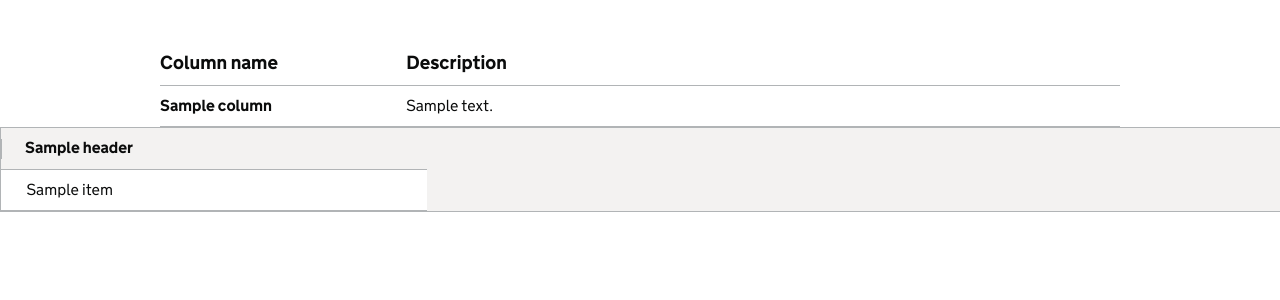
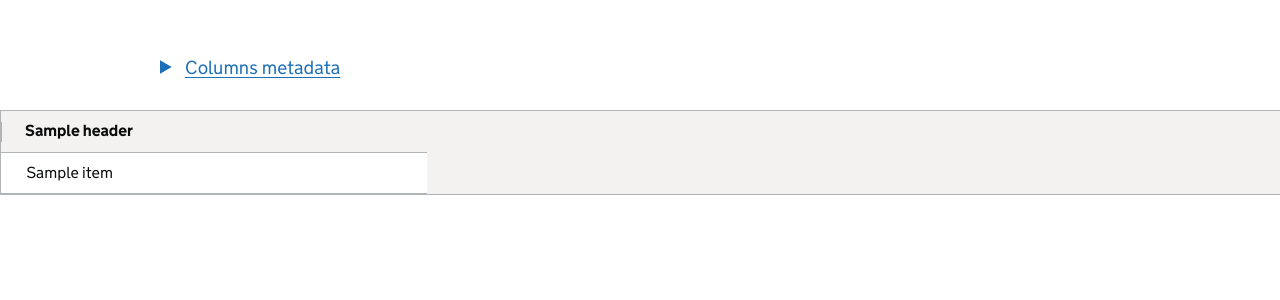
Before and after one commit to uktrade/trade-data-catalogue, a Django app: template trade_data_catalogue/templates/dataset_catalogue/preview.html in a window 1280 px wide. Shown: the part 116-416 px from the top of the page. Run offline with Django 5.2, Linux system fonts and the light colour scheme; the template is opened without the code that fills it: most values are stand-ins (such as "Sample title", 1, 10 or a date in 2020).

Commit message:
Add error handling for no metadata

```diff
--- a/trade_data_catalogue/dataset_catalogue/views.py
+++ b/trade_data_catalogue/dataset_catalogue/views.py
@@ -102,7 +102,10 @@ class DatasetDataPreviewView(DatasetVersionBreadcrumbView):
             upper_rows_threshold = (lower_rows_threshold + len(rows_page)) - 1
 
         context["dataset"] = dataset
-        context["columns_metadata"] = dataset.data_object.columns
+
+        if hasattr(dataset.data_object, "columns"):
+            context["columns_metadata"] = dataset.data_object.columns
+
         context["data_headers"] = dataset.data_object.csv_headers
         context["row_count"] = dataset.data_object.csv_row_count
         context["rows_page"] = rows_page
--- a/trade_data_catalogue/templates/dataset_catalogue/preview.html
+++ b/trade_data_catalogue/templates/dataset_catalogue/preview.html
@@ -7,6 +7,16 @@
 {% endblock %} {% block content %}
 <div class="govuk-width-container">
   <!-- <p>{{row_count}}</p> -->
+  <div
+    class="govuk-!-static-padding-top-3"
+    data-testid="previous-versions-container"
+  >
+    <details class="govuk-details">
+      <summary class="govuk-details__summary">
+        <span class="govuk-details__summary-text"> Columns metadata </span>
+      </summary>
+      <div class="govuk-!-static-padding-top-3">
+        {% if columns_metadata %}
         <table class="govuk-table">
           <thead class="govuk-table__head">
             <tr class="govuk-table__row">
@@ -20,11 +30,39 @@
               <th scope="row" class="govuk-table__header govuk-body-s">
                 {{column.name}}
               </th>
-        <td class="govuk-table__cell govuk-body-s">{{column.description}}</td>
+              <td class="govuk-table__cell govuk-body-s">
+                {{column.description}}
+              </td>
             </tr>
             {% endfor %}
           </tbody>
         </table>
+        {% else %}
+        <div
+          class="govuk-notification-banner"
+          role="region"
+          aria-labelledby="govuk-notification-banner-title"
+          data-module="govuk-notification-banner"
+        >
+          <div class="govuk-notification-banner__header">
+            <h2
+              class="govuk-notification-banner__title"
+              id="govuk-notification-banner-title"
+            >
+              Important
+            </h2>
+          </div>
+          <div class="govuk-notification-banner__content">
+            <h3 class="govuk-notification-banner__heading">
+              Dataset metadata currently not available
+            </h3>
+            <p class="govuk-body">No column metadata is available.</p>
+          </div>
+        </div>
+        {% endif %}
+      </div>
+    </details>
+  </div>
   <div
     class="{% if rows_page.paginator.num_pages == 1 %}govuk-!-display-none{% endif %}"
   >
```
Lines whose indentation alone changed are shown as unchanged.
